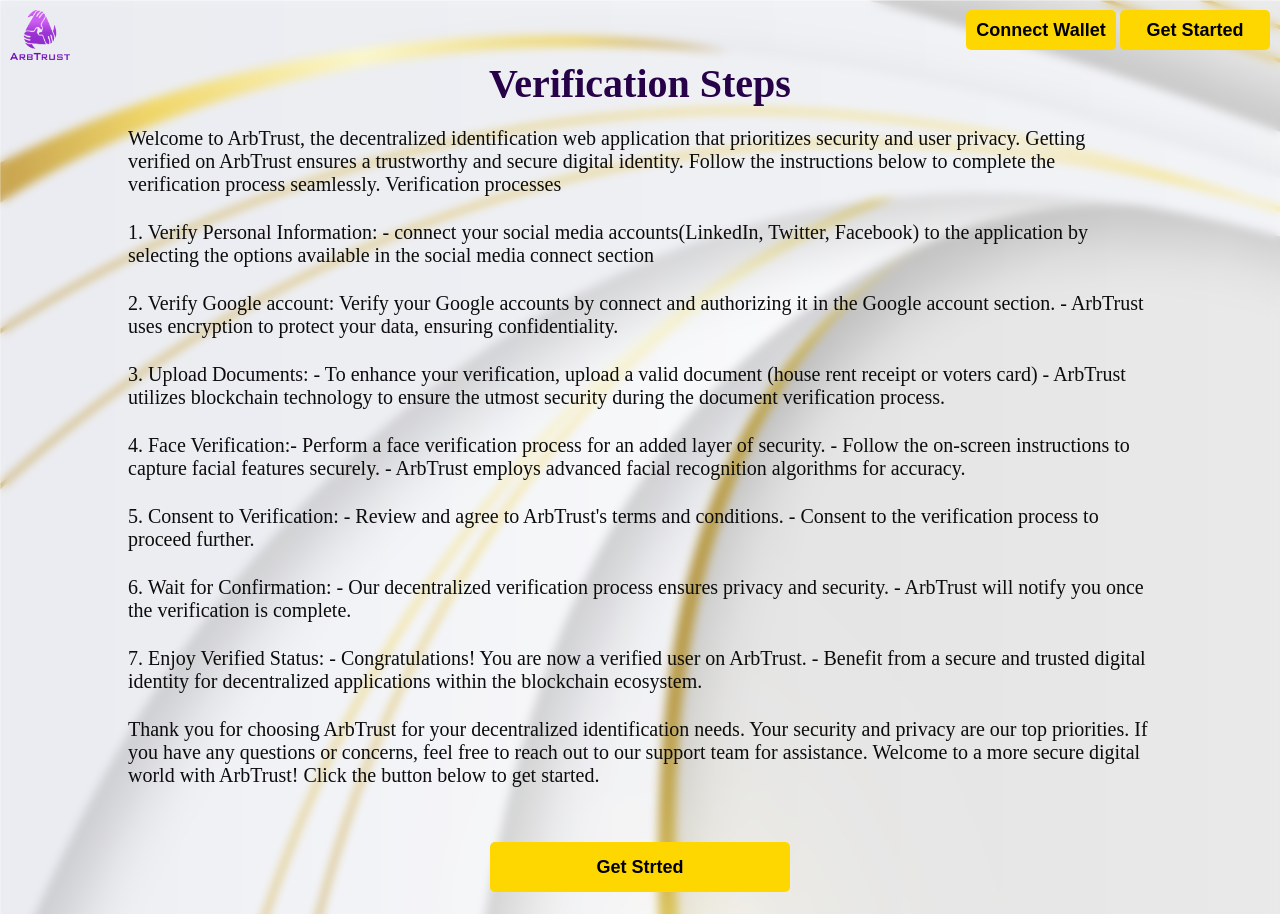
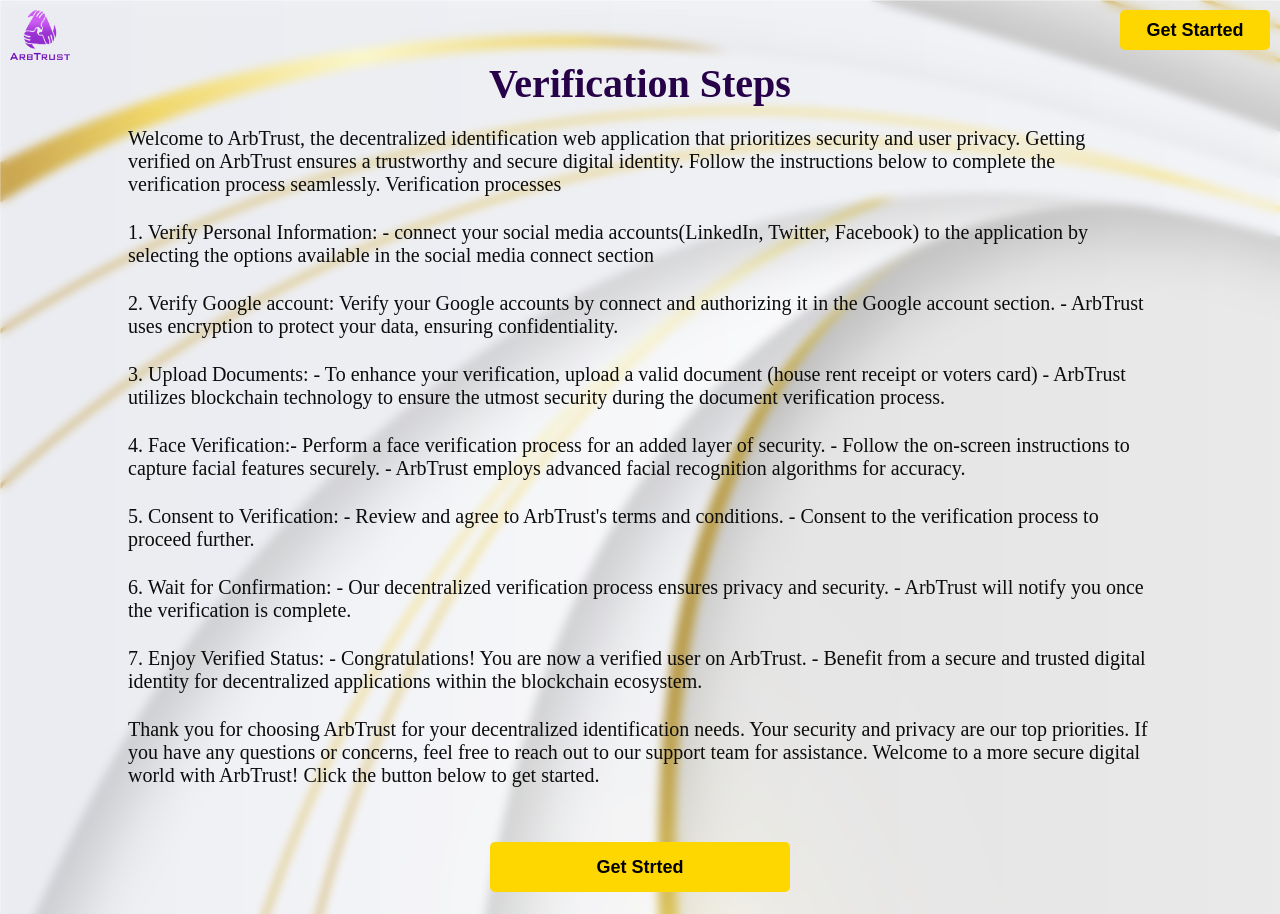
Before and after one commit to Nworah-Gabriel/ArbTrustTest, a plain HTML site: page Steps.html in a window 1280 px wide. Shown: the top 914 px of the page. Drawn offline with Linux system fonts and the light colour scheme.

Commit message:
removed the wallet address button temporarilly

```diff
--- a/Steps.html
+++ b/Steps.html
@@ -10,7 +10,6 @@
     <div class="Nav">
         <img src="images/ab trust.png">
         <div class="btn_holder">
-            <button class="action">Connect Wallet</button>
             <button class="action">Get Started</button>
         </div>
     </div>
```
